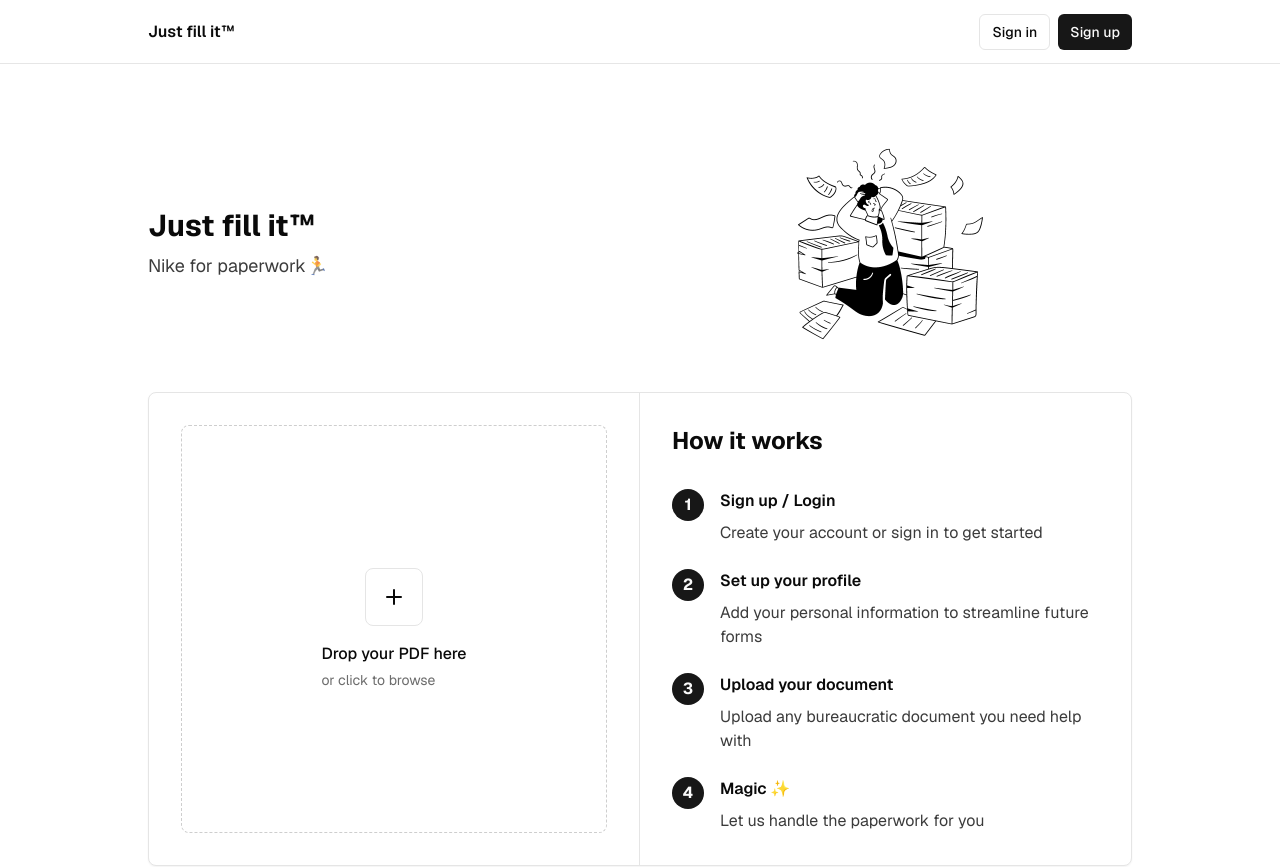
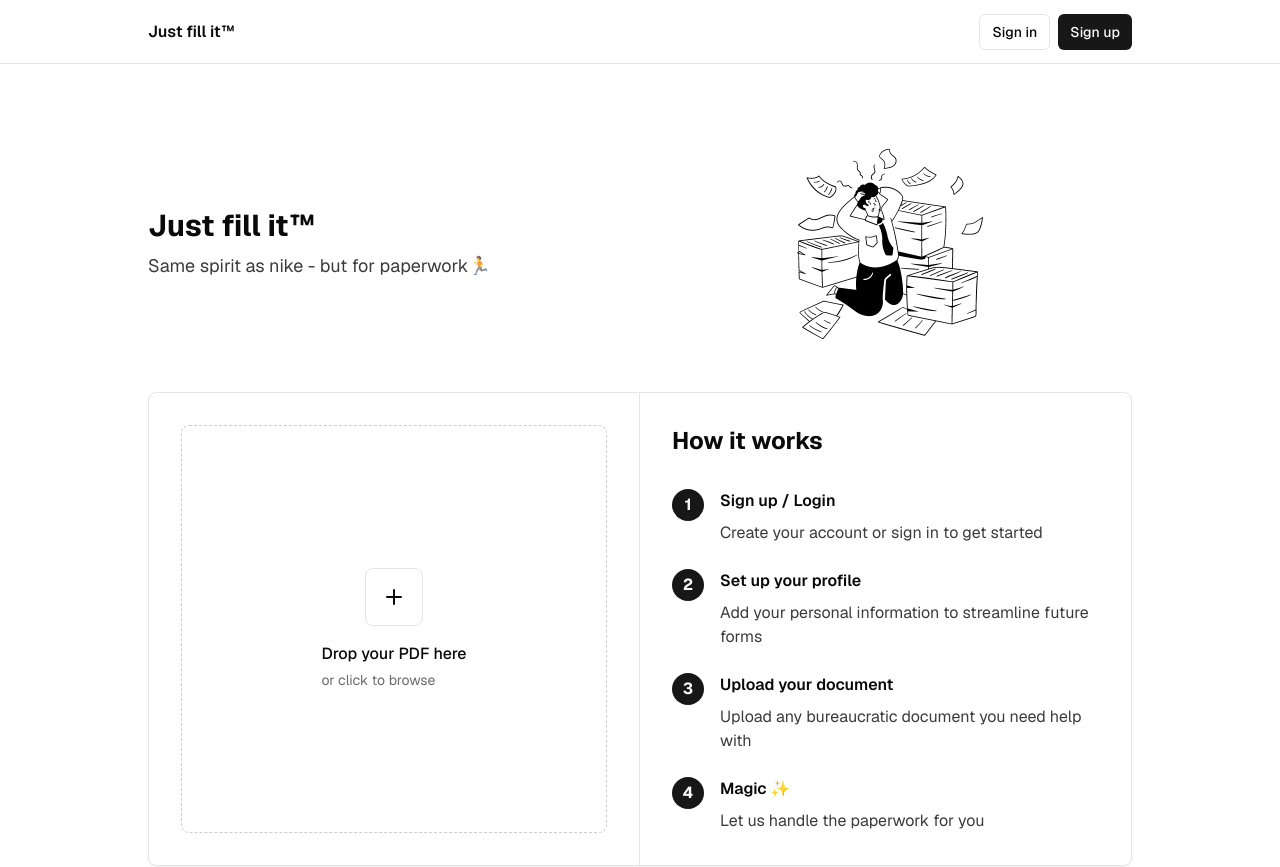
Before and after one commit to MaksymPetyak/berlin-ai-hack, a Next.js app: page / in a window 1280 px wide. Shown: the top 867 px of the page. Built offline with nearby package versions, Linux system fonts and the light colour scheme; no server answers.

Commit message:
changed tagline

```diff
--- a/app/page.tsx
+++ b/app/page.tsx
@@ -15,7 +15,7 @@
         {/* Left side: Text */}
         <div className="flex flex-col justify-center text-center md:text-left">
           <h1 className="text-3xl font-bold mb-2">Just fill it™</h1>
-          <p className="text-lg text-foreground/80">Nike for paperwork🏃</p>
+          <p className="text-lg text-foreground/80">Same spirit as nike - but for paperwork🏃</p>
         </div>
 
         {/* Right side: Image */}
```
